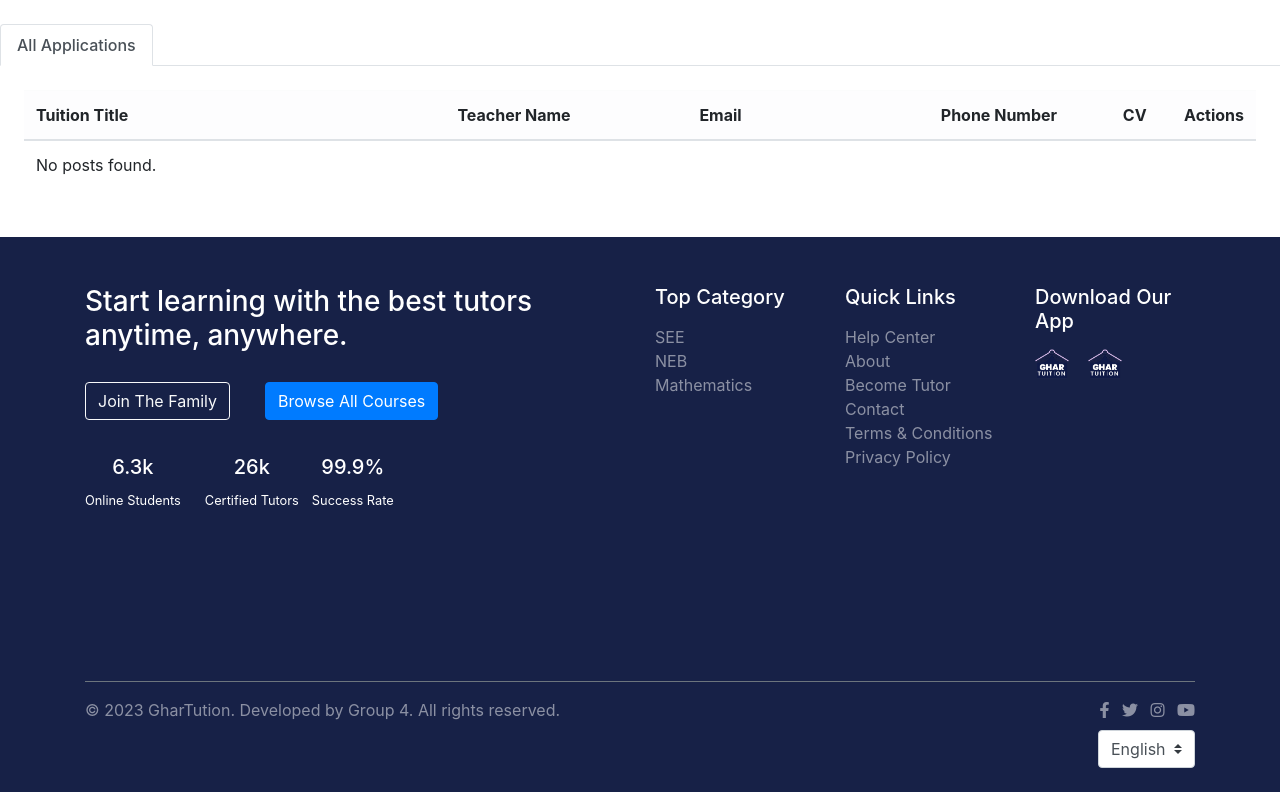
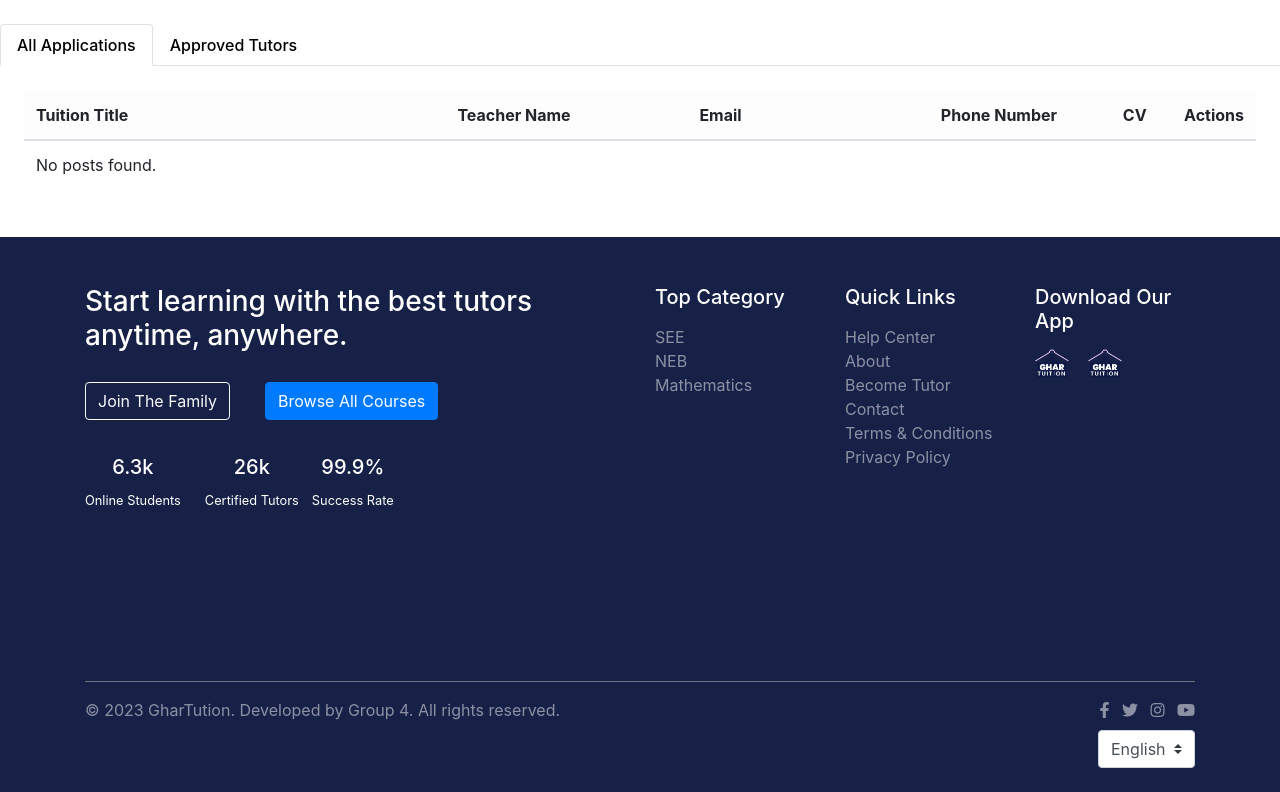
Before and after one commit to Sundess/Ghar-Tution, a PHP site: page /admin_applications.php in a window 1280 px wide. Shown: the part 76-868 px from the top of the page. Run offline with PHP 8.4, Linux system fonts and the light colour scheme; the visitor is signed in with stand-in values (Sample User, id 1); data that the repository does not hold is empty; some web fonts are replaced.

Commit message:
minor changes

```diff
--- a/admin_applications.php
+++ b/admin_applications.php
@@ -55,12 +55,12 @@ foreach ($rows as $row) {
 <div class="my-4">
     <ul class="nav nav-tabs" id="viewTabs" role="tablist">
         <li class="nav-item">
-            <a class="nav-link active" id="default-view-tab" data-toggle="tab" href="#defaultView" role="tab"
-                aria-controls="defaultView" aria-selected="true">All Applications</a>
+            <a style="color: black" class="nav-link active" id="default-view-tab" data-toggle="tab" href="#defaultView"
+                role="tab" aria-controls="defaultView" aria-selected="true">All Applications</a>
         </li>
         <li class="nav-item">
-            <a class="nav-link" id="approved-view-tab" data-toggle="tab" href="#approvedView" role="tab"
-                aria-controls="approvedView" aria-selected="false">Approved Tutors</a>
+            <a style="color: black" class="nav-link" id="approved-view-tab" data-toggle="tab" href="#approvedView"
+                role="tab" aria-controls="approvedView" aria-selected="false">Approved Tutors</a>
         </li>
     </ul>
     <div class="tab-content" id="viewTabsContent">
```
